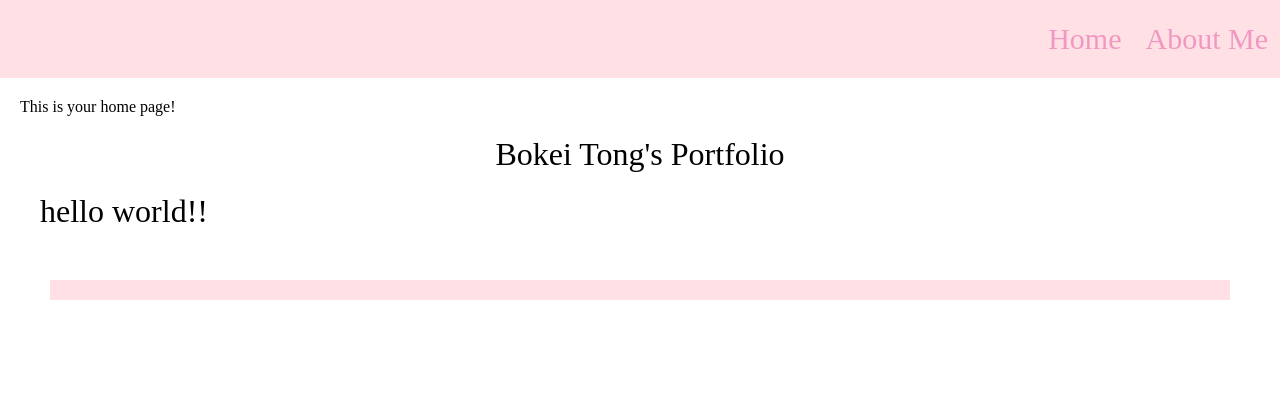
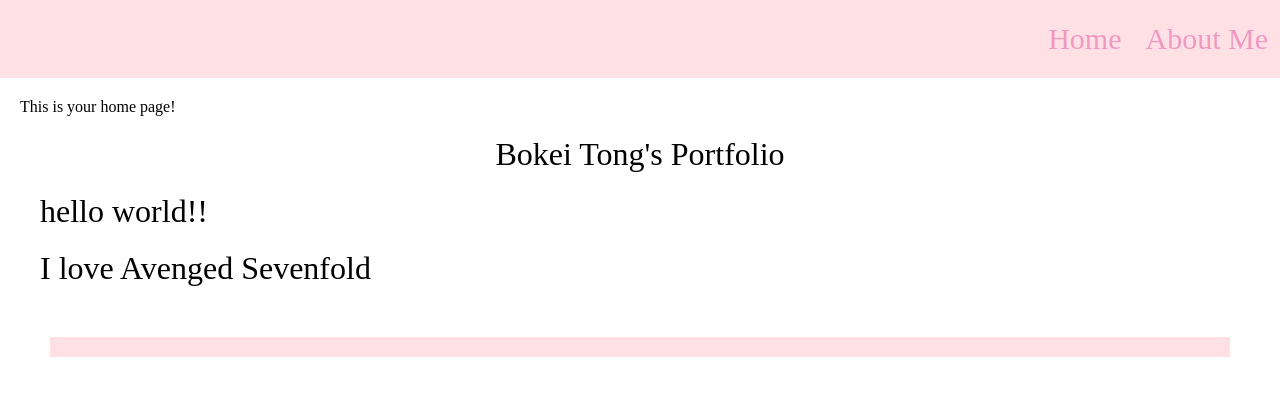
Before and after one commit to DinoBus/Dino-Bus-Repository, a plain HTML site: page index.html in a window 1280 px wide. Drawn offline with Linux system fonts and the light colour scheme.

Commit message:
Add a paragraph about Avenged Sevenfold

```diff
--- a/index.html
+++ b/index.html
@@ -26,6 +26,8 @@
   <!-- add a heading to your home page! ex: "Kimberly Vu's Portfolio"-->
   <h1 class="mainHeading">Bokei Tong's Portfolio<h1>
   <p>hello world!!</p>
+    <p>I love Avenged Sevenfold</p>
+
   </h1>
 
   <div class="projectBox">
```
